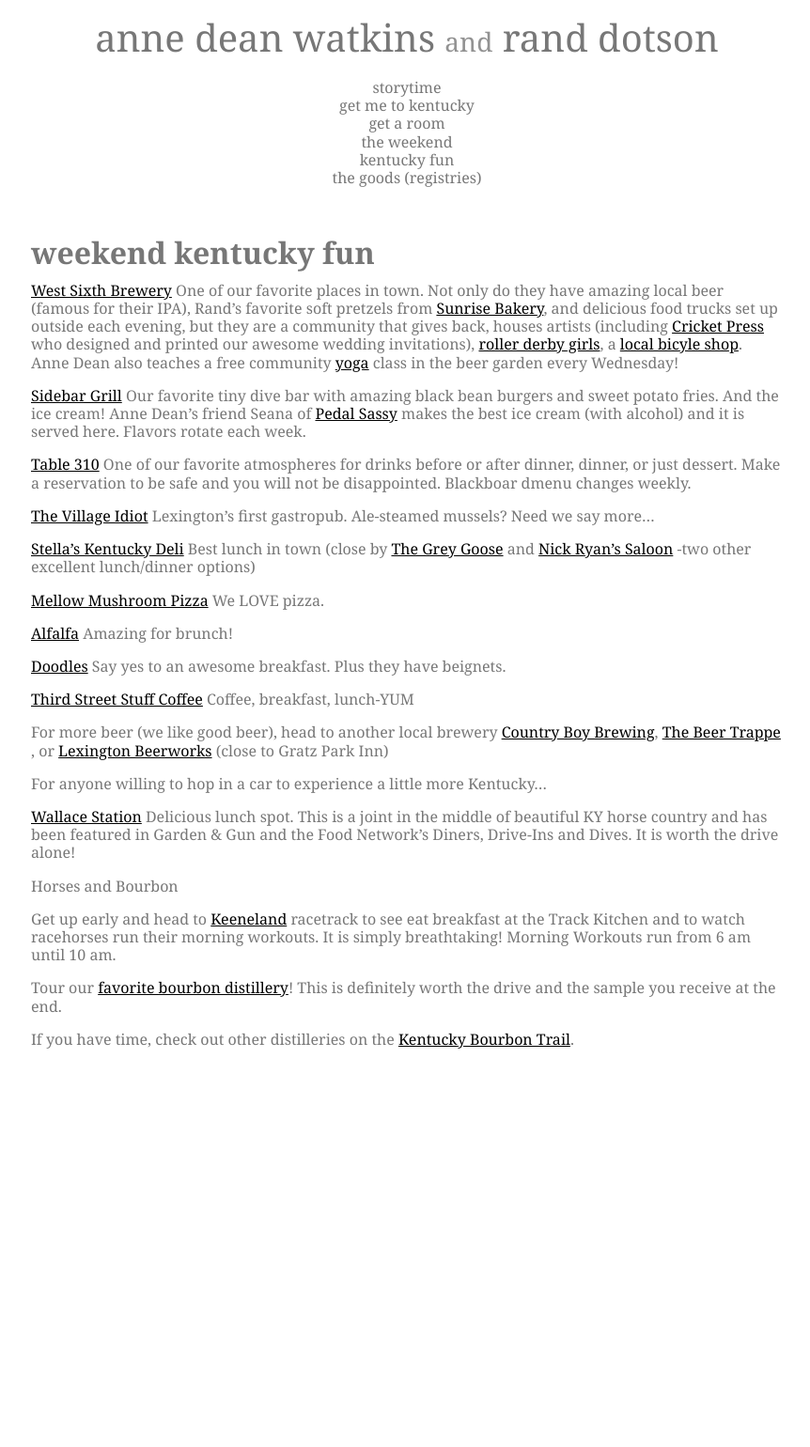
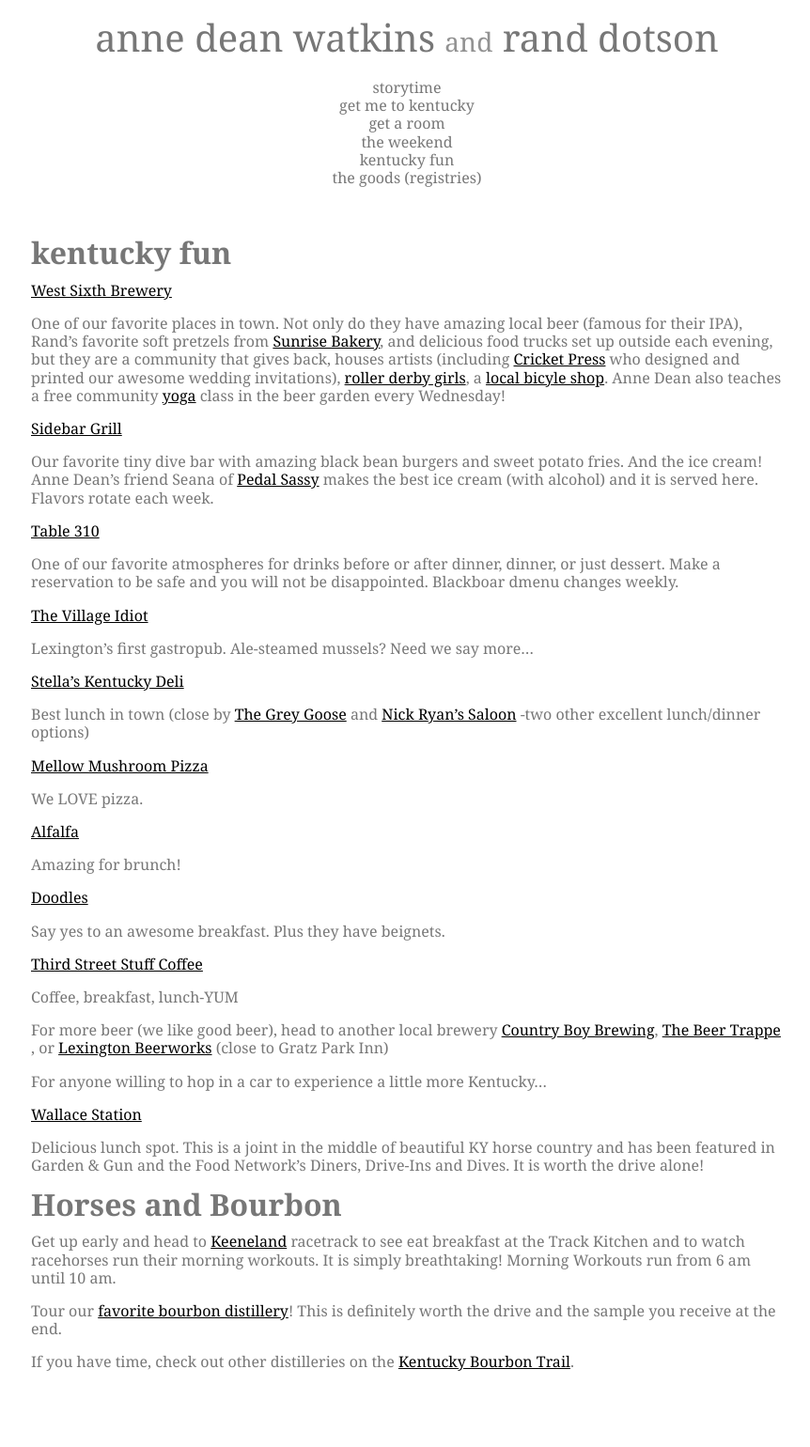
Before and after one commit to nikolaiwarner/annedeanandrand.com, a Jekyll site: the page built from fun.md, in a window 1280 px wide. Shown: the whole page at 94% size, without its empty margins (207-1069 px from the left). Built offline with Jekyll 4.4.1, drawn with Linux system fonts in a browser that asks for light colours; before the commit the page ends 1196 px from its top, so only the background shows below that.

Commit message:
Update fun.md

```diff
--- a/fun.md
+++ b/fun.md
@@ -1,43 +1,61 @@
 ---
 layout: page
-title: weekend kentucky fun
+title: kentucky fun
 ---
 
-# weekend kentucky fun
+# kentucky fun
 
 [West Sixth Brewery](http://www.westsixth.com/)
+
+
 One of our favorite places in town. Not only do they have amazing local beer (famous for their IPA), Rand's favorite soft pretzels from [Sunrise Bakery](http://valotta.com/), and delicious food trucks set up outside each evening, but they are a community that gives back, houses artists (including [Cricket Press](http://www.cricket-press.com/) who designed and printed our awesome wedding invitations), [roller derby girls](http://rocknrollergirls.com/), a [local bicyle shop](http://thebrokespoke.org/). Anne Dean also teaches a free community [yoga](http://www.facebook.com/WestSixthYoga) class in the beer garden every Wednesday!
 
 
 [Sidebar Grill](http://www.facebook.com/sidebar.grill)
+
+
 Our favorite tiny dive bar with amazing black bean burgers and sweet potato fries. And the ice cream! Anne Dean's friend Seana of [Pedal Sassy](http://www.facebook.com/PedalSassy?fref=ts) makes the best ice cream (with alcohol) and it is served here. Flavors rotate each week.
 
 
 [Table 310](http://www.table-three-ten.com/)
+
+
 One of our favorite atmospheres for drinks before or after dinner, dinner, or just dessert. Make a reservation to be safe and you will not be disappointed. Blackboar dmenu changes weekly.
 
 
 [The Village Idiot](http://www.lexingtonvillageidiot.com/)
+
+
 Lexington's first gastropub. Ale-steamed mussels? Need we say more...
 
 
 [Stella's Kentucky Deli](http://www.stellaskentuckydeli.com/)
+
+
 Best lunch in town (close by [The Grey Goose](http://www.facebook.com/GreyGooseLex)  and [Nick Ryan's Saloon](http://nickryans.com/) -two other excellent lunch/dinner options)
 
 
 [Mellow Mushroom Pizza](http://mellowmushroom.com/store/lexington)
+
+
 We LOVE pizza.
 
 
 [Alfalfa](http://www.alfalfarestaurant.com/)
+
+
 Amazing for brunch!
 
 
 [Doodles](http://www.doodlesrestaurant.com/)
+
+
 Say yes to an awesome breakfast. Plus they have beignets.
 
 
 [Third Street Stuff Coffee](http://www.yelp.com/biz/third-st-stuff-lexington)
+
+
 Coffee, breakfast, lunch-YUM
 
 
@@ -48,11 +66,14 @@ For anyone willing to hop in a car to experience a little more Kentucky...
 
 
 [Wallace Station](http://www.wallacestation.com/Wallace_Station_Deli_and_Bakery/Home.html)
+
+
 Delicious lunch spot. This is a joint in the middle of beautiful KY horse country and has been featured in Garden & Gun and the Food Network's Diners, Drive-Ins and Dives.
 It is worth the drive alone!
 
 
-Horses and Bourbon
+# Horses and Bourbon
+
 
 Get up early and head to [Keeneland](http://www.keeneland.com/discover/morning-workouts) racetrack to see eat breakfast at the Track Kitchen and to watch racehorses run their morning workouts. It is simply breathtaking!
 Morning Workouts run from 6 am until 10 am.
```
